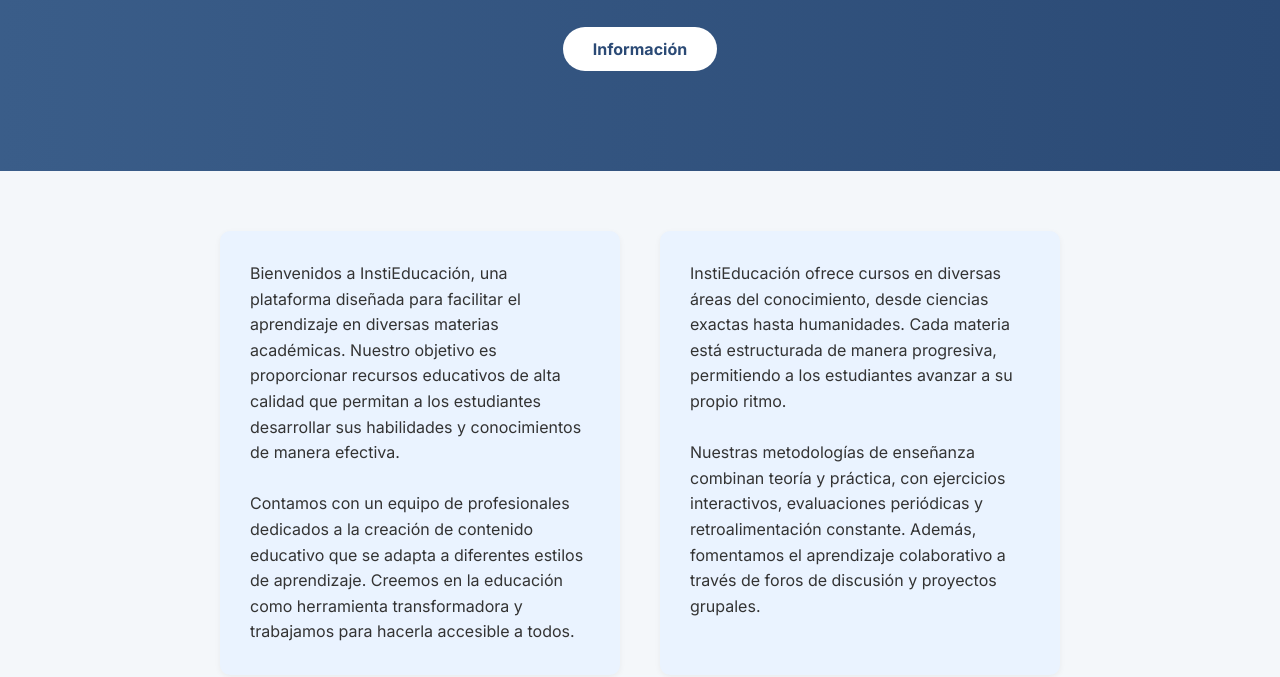
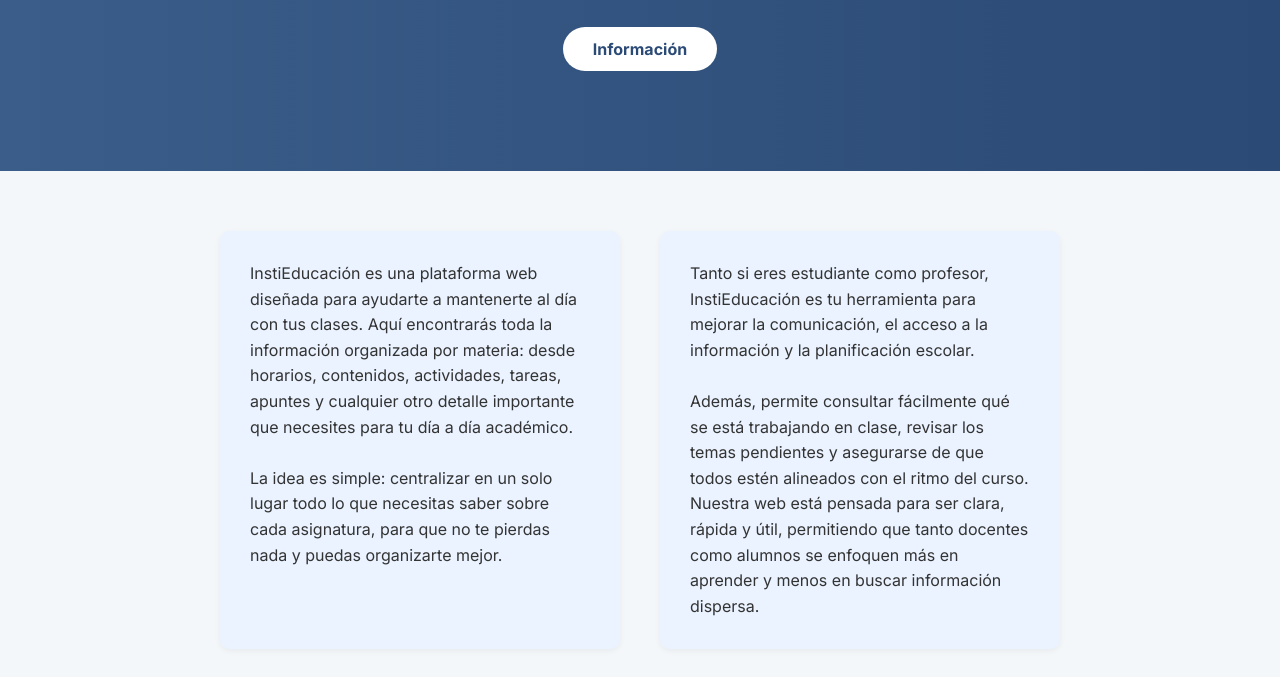
Before and after one commit to jerecas770/instiEducaci-n, a plain HTML site: page index.html in a window 1280 px wide. Shown: the part 275-952 px from the top of the page. Drawn offline with Linux system fonts and the light colour scheme.

Commit message:
Update index.html
ajuste mejor el texto del centro nachoooo

```diff
--- a/index.html
+++ b/index.html
@@ -29,16 +29,16 @@
   <section class="info-section">
     <div class="info-box">
       <p>
-        Bienvenidos a InstiEducación, una plataforma diseñada para facilitar el aprendizaje en diversas materias académicas. Nuestro objetivo es proporcionar recursos educativos de alta calidad que permitan a los estudiantes desarrollar sus habilidades y conocimientos de manera efectiva.
+        InstiEducación es una plataforma web diseñada para ayudarte a mantenerte al día con tus clases. Aquí encontrarás toda la información organizada por materia: desde horarios, contenidos, actividades, tareas, apuntes y cualquier otro detalle importante que necesites para tu día a día académico.
         <br><br>
-        Contamos con un equipo de profesionales dedicados a la creación de contenido educativo que se adapta a diferentes estilos de aprendizaje. Creemos en la educación como herramienta transformadora y trabajamos para hacerla accesible a todos.
+        La idea es simple: centralizar en un solo lugar todo lo que necesitas saber sobre cada asignatura, para que no te pierdas nada y puedas organizarte mejor.
       </p>
     </div>
     <div class="info-box">
       <p>
-        InstiEducación ofrece cursos en diversas áreas del conocimiento, desde ciencias exactas hasta humanidades. Cada materia está estructurada de manera progresiva, permitiendo a los estudiantes avanzar a su propio ritmo.
+        Tanto si eres estudiante como profesor, InstiEducación es tu herramienta para mejorar la comunicación, el acceso a la información y la planificación escolar.
         <br><br>
-        Nuestras metodologías de enseñanza combinan teoría y práctica, con ejercicios interactivos, evaluaciones periódicas y retroalimentación constante. Además, fomentamos el aprendizaje colaborativo a través de foros de discusión y proyectos grupales.
+       Además, permite consultar fácilmente qué se está trabajando en clase, revisar los temas pendientes y asegurarse de que todos estén alineados con el ritmo del curso. Nuestra web está pensada para ser clara, rápida y útil, permitiendo que tanto docentes como alumnos se enfoquen más en aprender y menos en buscar información dispersa.
       </p>
     </div>
   </section>
```
